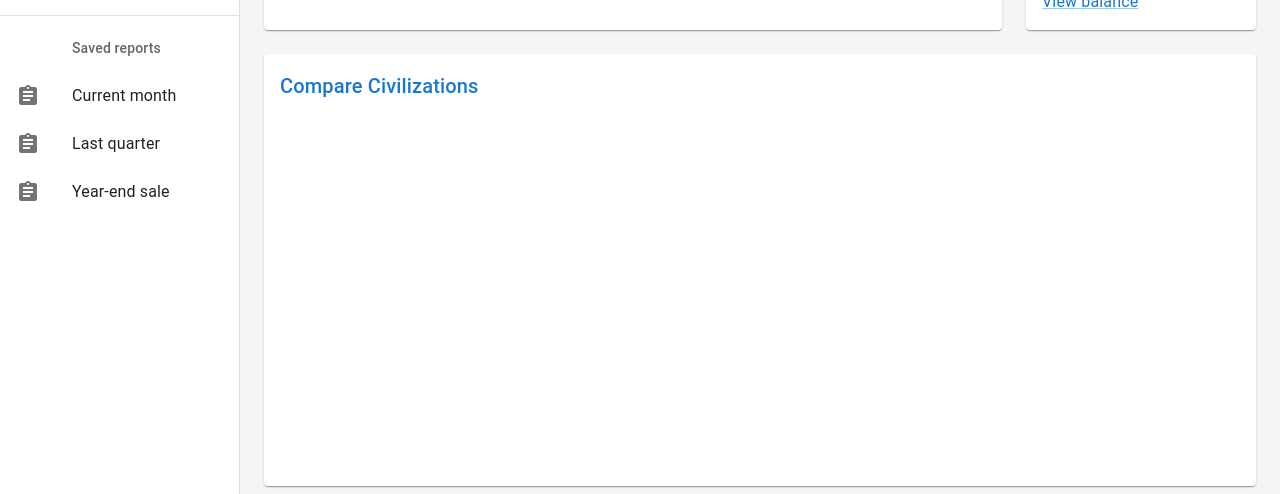
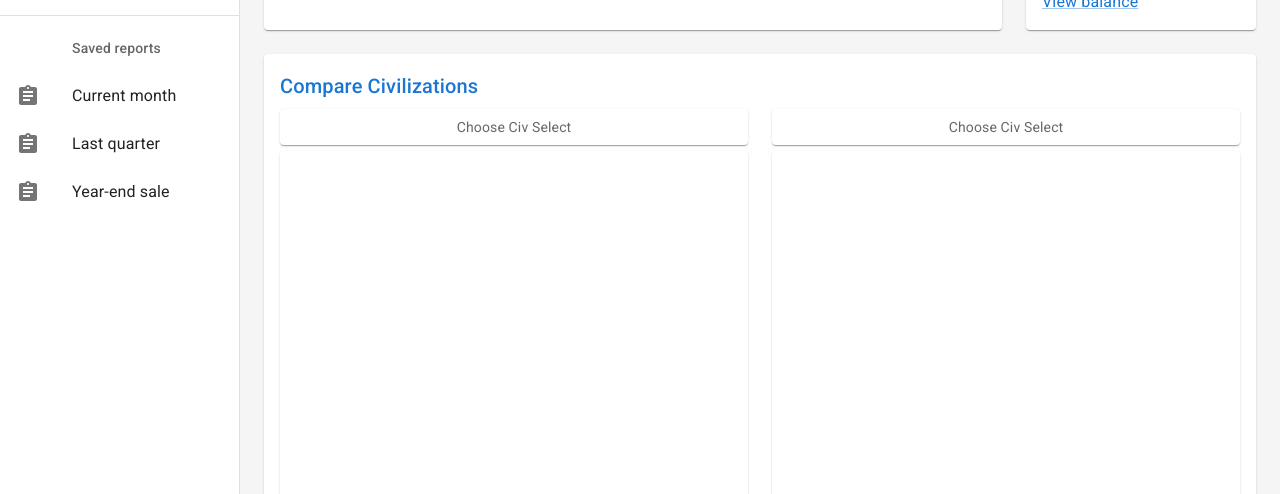
Before and after one commit to edman3d/ageofinfo-gcp, a React (Create React App) app: page / in a window 1280 px wide. Shown: the part 306-800 px from the top of the page. Built offline with nearby package versions, Linux system fonts and the light colour scheme.

Commit message:
prep and roboto font

```diff
--- a/package.json
+++ b/package.json
@@ -5,6 +5,7 @@
   "dependencies": {
     "@emotion/react": "^11.10.5",
     "@emotion/styled": "^11.10.5",
+    "@fontsource/roboto": "^4.5.8",
     "@mui/icons-material": "^5.11.0",
     "@mui/material": "^5.11.2",
     "@mui/x-data-grid": "^5.17.17",
--- a/src/App.tsx
+++ b/src/App.tsx
@@ -1,6 +1,10 @@
 import React from "react";
 import "./App.css";
 import DashBoard from "./components/DashBoard";
+import "@fontsource/roboto/300.css";
+import "@fontsource/roboto/400.css";
+import "@fontsource/roboto/500.css";
+import "@fontsource/roboto/700.css";
 
 function App() {
   return <DashBoard />;
--- a/src/components/CivCompare.tsx
+++ b/src/components/CivCompare.tsx
@@ -1,11 +1,38 @@
 import * as React from "react";
-import Box from "@mui/material/Box";
+import { Box, Grid, Paper } from "@mui/material";
+import { styled } from "@mui/material/styles";
 import Title from "./Title";
+import type { Civilization } from "../types";
+import CivCompareDetails from "./CivCompareDetails";
+
+let civs: Civilization[] = require("./../data/civs.json");
+// for testing
+const civ1 = civs[0];
+const civ2 = civs[1];
+
+const Item = styled(Paper)(({ theme }) => ({
+  backgroundColor: theme.palette.mode === "dark" ? "#1A2027" : "#fff",
+  ...theme.typography.body2,
+  padding: theme.spacing(1),
+  textAlign: "center",
+  color: theme.palette.text.secondary,
+  marginBottom: 6,
+}));
 
 export default function CivCompare() {
   return (
-    <Box sx={{ height: 400, width: "100%" }}>
+    <Box sx={{ height: 500, width: "100%" }}>
       <Title>Compare Civilizations</Title>
+      <Grid container spacing={3}>
+        <Grid item xs={6}>
+          <Item>Choose Civ Select</Item>
+          <CivCompareDetails />
+        </Grid>
+        <Grid item xs={6}>
+          <Item>Choose Civ Select</Item>
+          <CivCompareDetails />
+        </Grid>
+      </Grid>
     </Box>
   );
 }
--- /dev/null
+++ b/src/components/CivCompareDetails.tsx
@@ -0,0 +1,13 @@
+import * as React from "react";
+import { Box, Grid, Paper } from "@mui/material";
+import { styled } from "@mui/material/styles";
+import Title from "./Title";
+import type { Civilization } from "../types";
+
+interface CivCompareDetailsProps {
+  civ?: Civilization;
+}
+
+export default function CivCompareDetails(props: CivCompareDetailsProps) {
+  return <Paper sx={{ height: 420, width: "100%" }}></Paper>;
+}
```
Also changed, not shown: 1 other file (tests, documents, lock files or other folders).
